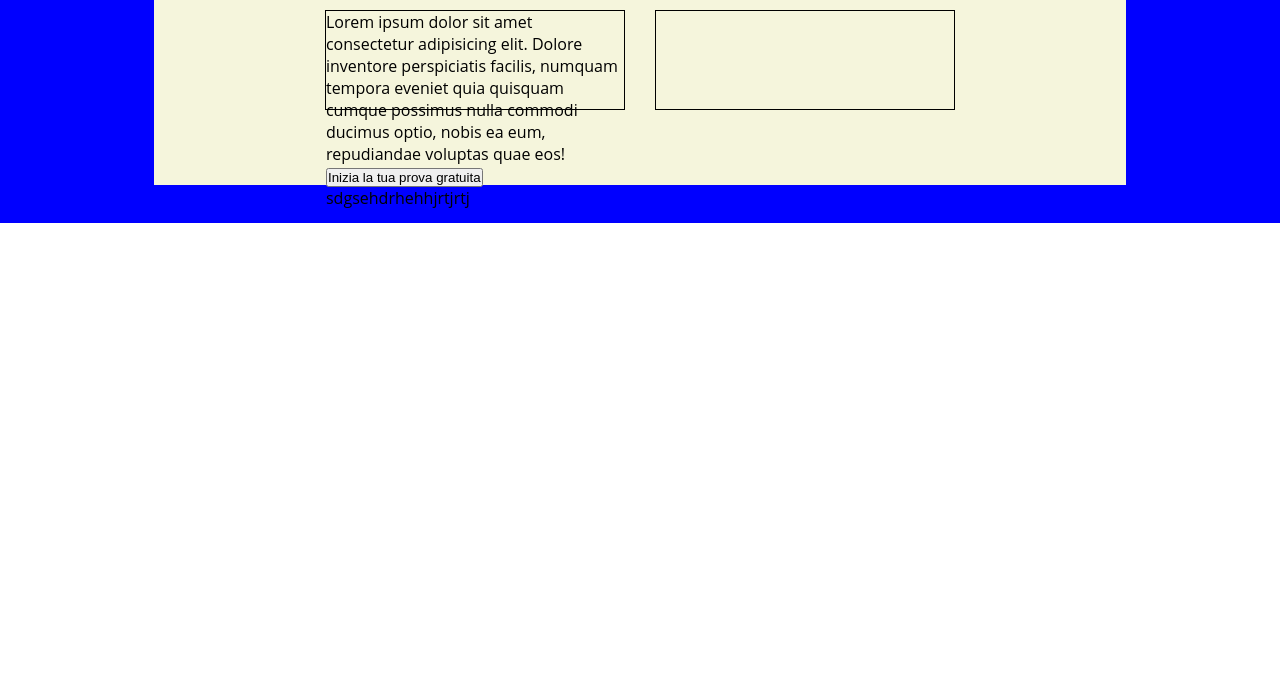
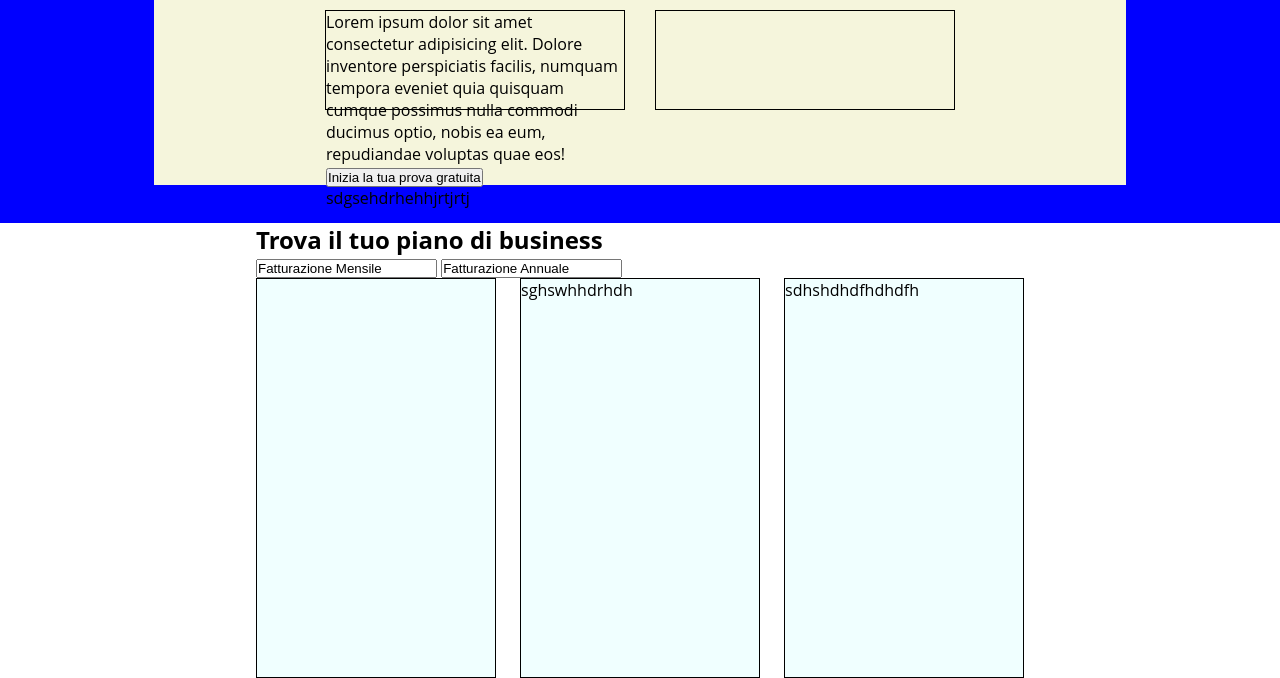
Before and after one commit to Marcosshyguy/htmlcss-dropbox, a plain HTML site: page index.html in a window 1280 px wide. Shown: the part 177-855 px from the top of the page. Before the commit the page ends 800 px from the top, so only its background shows below. Drawn offline with Linux system fonts and the light colour scheme.

Commit message:
first-section column

```diff
--- a/css/style.css
+++ b/css/style.css
@@ -38,6 +38,11 @@ header{
 
 .large-container{
     width: 80%;
+    margin: 0 auto;
+}
+
+.medium-container{
+    width: 60%;
     margin: 0 auto;
 }
 
@@ -93,3 +98,21 @@ header{
     width: 300px;
     border: 1px solid black;
 }
+
+/* first-section */
+
+.first-grid{
+    width: 100%;
+    display: flex;
+    justify-content: space-between;
+    align-items: flex-start;
+    gap: 1em;
+}
+
+.col1{
+    width: calc(100% / 3 - 1em);
+    /* debug */
+    height: 400px;
+    background-color: azure;
+    border: 1px solid black;
+}
--- a/index.html
+++ b/index.html
@@ -50,8 +50,20 @@
     <!-- end header -->
 
     <!-- main -->
+    <main>
+    <!-- 1stgrid -->
+        <section class="first-section medium-container">
+            <h2>Trova il tuo piano di business</h2>
+            <input type="radio-button" value="Fatturazione Mensile">
+            <input type="radio-button" value="Fatturazione Annuale">
+            <div class="first-grid">
+                <div class="col1">
 
-    <!-- 1stgrid -->
+                </div>
+                <div class="col1">sghswhhdrhdh</div>
+                <div class="col1">sdhshdhdfhdhdfh</div>
+            </div>
+        </section>
     <!-- end 1stgrid -->
 
     <!-- 2ndtgrid -->
@@ -74,7 +86,7 @@
 
     <!-- 8thsection -->
     <!-- end 8thsection -->
-
+    </main>
     <!-- end main -->
 
     <!-- footer -->
```
